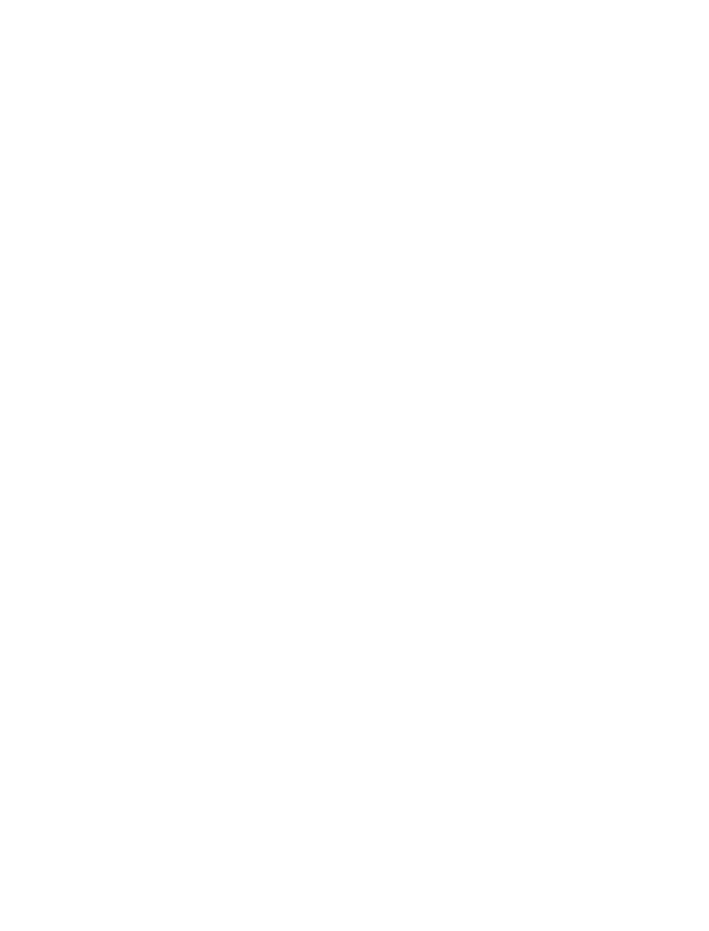
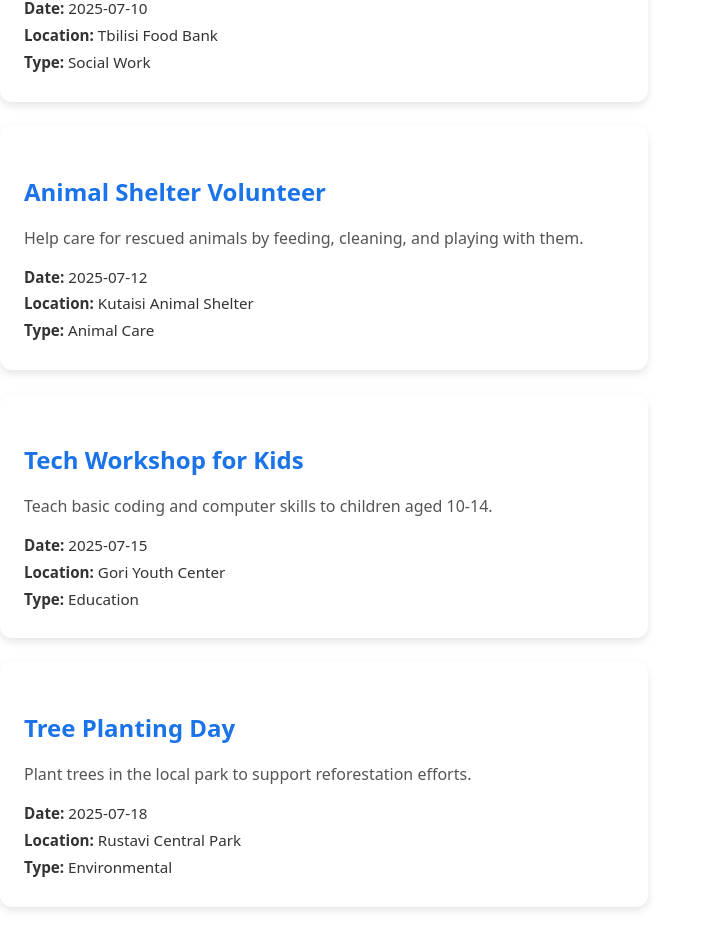
Before and after one commit to giokezo/LocalVolunteerFinder, a React (Vite) app in the folder volunteer-frontend/: page / in a window 1280 px wide. Shown: the part 560-1491 px from the top of the page, without its empty margins (0-709 px from the left). Before the commit the page ends 800 px from the top, so only its background shows below. Built offline with nearby package versions, Linux system fonts and the light colour scheme; no server answers.

Commit message:
The current OpportunityCard is functional but visually plain. Improve its appearance using CSS to make it more engaging and readable. Style the card's container, title, description, and details.

```diff
--- a/volunteer-frontend/components/OpportunityCard.tsx
+++ /dev/null
@@ -1,11 +0,0 @@
-import type {VolunteerOpportunity} from "../src/types/VolunteerOpportunity"
-
-export const OpportunityCard = ({ opportunity }: { opportunity: VolunteerOpportunity }) => (
-  <div style={{ border: '1px solid #ccc', padding: '1rem', margin: '1rem' }}>
-    <h3>{opportunity.title}</h3>
-    <p>{opportunity.description}</p>
-    <p><strong>Date:</strong> {opportunity.date}</p>
-    <p><strong>Location:</strong> {opportunity.location}</p>
-    <p><strong>Type:</strong> {opportunity.type}</p>
-  </div>
-);
--- a/volunteer-frontend/pages/HomePage.tsx
+++ /dev/null
@@ -1,23 +0,0 @@
-import { useEffect, useState } from 'react';
-import { getOpportunities } from '../src/api/opportunityService';
-import { OpportunityCard } from '../components/OpportunityCard';
-import { VolunteerOpportunity } from '../src/types/VolunteerOpportunity';
-
-const HomePage = () => {
-  const [opportunities, setOpportunities] = useState<VolunteerOpportunity[]>([]);
-
-  useEffect(() => {
-    getOpportunities().then(setOpportunities);
-  }, []);
-
-  return (
-    <div>
-      <h1>Volunteer Opportunities</h1>
-      {opportunities.map(op => (
-        <OpportunityCard key={op.id} opportunity={op} />
-      ))}
-    </div>
-  );
-};
-
-export default HomePage;
--- a/volunteer-frontend/src/App.tsx
+++ b/volunteer-frontend/src/App.tsx
@@ -1,4 +1,4 @@
-import HomePage from '../pages/HomePage';
+import HomePage from './pages/HomePage';
 
 function App() {
   return <HomePage />;
--- /dev/null
+++ b/volunteer-frontend/src/components/card/OpportunityCard.module.css
@@ -0,0 +1,33 @@
+.opportunityCard {
+  background-color: #ffffff;
+  color: #333;
+  border-radius: 12px;
+  box-shadow: 0 4px 8px rgba(0, 0, 0, 0.1);
+  padding: 1.5rem;
+  margin: 1.5rem auto;
+  max-width: 600px;
+  text-align: left;
+  transition: transform 0.2s ease, box-shadow 0.2s ease;
+}
+
+.opportunityCard:hover {
+  transform: scale(1.02);
+  box-shadow: 0 6px 16px rgba(0, 0, 0, 0.15);
+}
+
+.opportunityTitle {
+  font-size: 1.5rem;
+  margin-bottom: 0.75rem;
+  color: #1a73e8;
+}
+
+.opportunityDescription {
+  font-size: 1rem;
+  margin-bottom: 1rem;
+  color: #555;
+}
+
+.opportunityDetails p {
+  margin: 0.25rem 0;
+  font-size: 0.95rem;
+}
--- /dev/null
+++ b/volunteer-frontend/src/components/card/OpportunityCard.tsx
@@ -0,0 +1,14 @@
+import type { VolunteerOpportunity } from "../../types/VolunteerOpportunity";
+import style from "./OpportunityCard.module.css"
+
+export const OpportunityCard = ({ opportunity }: { opportunity: VolunteerOpportunity }) => (
+  <div className = {style.opportunityCard}>
+    <h3 className={style.opportunityTitle}>{opportunity.title}</h3>
+    <p className={style.opportunityDescription}>{opportunity.description}</p>
+    <div className={style.opportunityDetails}>
+      <p><strong>Date:</strong> {opportunity.date}</p>
+      <p><strong>Location:</strong> {opportunity.location}</p>
+      <p><strong>Type:</strong> {opportunity.type}</p>
+    </div>
+  </div>
+);
--- /dev/null
+++ b/volunteer-frontend/src/pages/HomePage.tsx
@@ -0,0 +1,67 @@
+import { useEffect, useState } from 'react';
+import { getOpportunities } from '../api/opportunityService';
+import { OpportunityCard } from '../components/card/OpportunityCard';
+import {type VolunteerOpportunity } from '../types/VolunteerOpportunity';
+
+export const dummyOpportunities: VolunteerOpportunity[] = [
+  {
+    id: "1",
+    title: "Beach Cleanup",
+    description: "Join us for a community beach cleanup and help preserve the marine environment.",
+    date: "2025-07-05",
+    location: "Batumi Beach, Georgia",
+    type: "Environmental"
+  },
+  {
+    id: "2",
+    title: "Food Bank Assistance",
+    description: "Assist in organizing and distributing food packages to families in need.",
+    date: "2025-07-10",
+    location: "Tbilisi Food Bank",
+    type: "Social Work"
+  },
+  {
+    id: "3",
+    title: "Animal Shelter Volunteer",
+    description: "Help care for rescued animals by feeding, cleaning, and playing with them.",
+    date: "2025-07-12",
+    location: "Kutaisi Animal Shelter",
+    type: "Animal Care"
+  },
+  {
+    id: "4",
+    title: "Tech Workshop for Kids",
+    description: "Teach basic coding and computer skills to children aged 10-14.",
+    date: "2025-07-15",
+    location: "Gori Youth Center",
+    type: "Education"
+  },
+  {
+    id: "5",
+    title: "Tree Planting Day",
+    description: "Plant trees in the local park to support reforestation efforts.",
+    date: "2025-07-18",
+    location: "Rustavi Central Park",
+    type: "Environmental"
+  }
+];
+
+
+const HomePage = () => {
+  const [opportunities, setOpportunities] = useState<VolunteerOpportunity[]>(dummyOpportunities);
+
+  useEffect(() => {
+    getOpportunities().then(setOpportunities);
+  }, []);
+
+  return (
+    <div>
+      <h1>Volunteer Opportunities</h1>
+      {opportunities.map(op => (
+        <OpportunityCard key={op.id} opportunity={op} />
+      ))}
+    </div>
+  );
+};
+
+export default HomePage;
```
